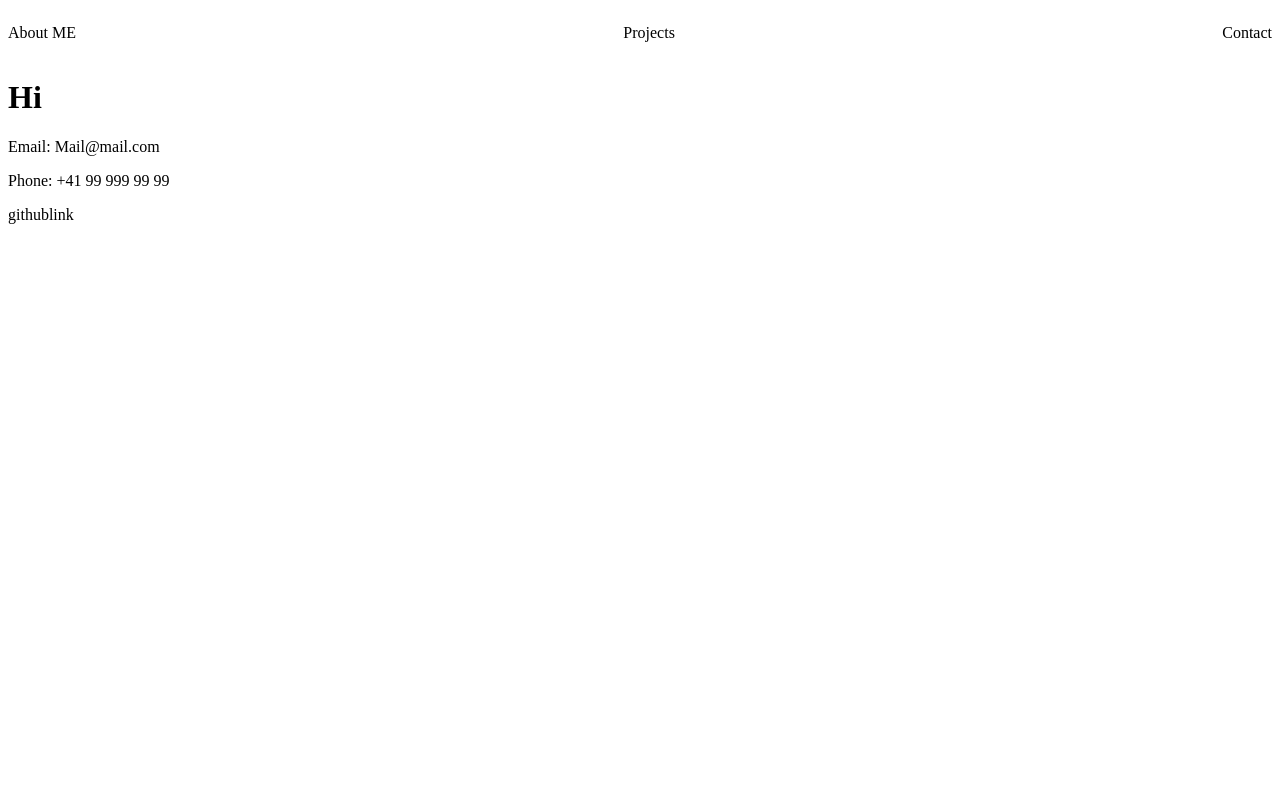
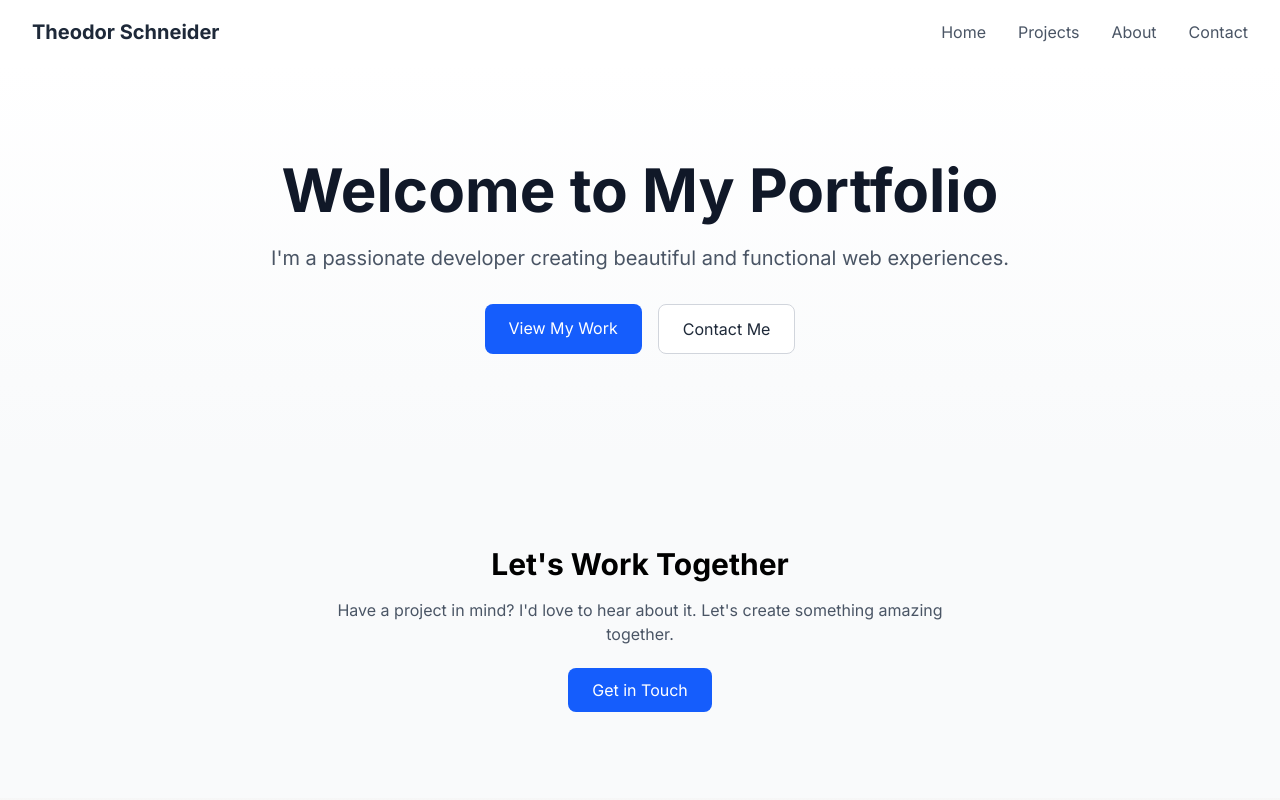
Before and after one commit to koskogo/portfolio, a Next.js app: page / in a window 1280 px wide. Shown: the top 800 px of the page. Built offline with nearby package versions, Linux system fonts and the light colour scheme.

Commit message:
teil fertig

```diff
--- /dev/null
+++ b/app/globals.css
@@ -0,0 +1,34 @@
+@import "tailwindcss";
+@tailwind base;
+@tailwind components;
+@tailwind utilities;
+
+:root {
+  --foreground-rgb: 0, 0, 0;
+  --background-start-rgb: 255, 255, 255;
+  --background-end-rgb: 245, 245, 245;
+}
+
+body {
+  color: rgb(var(--foreground-rgb));
+  background: linear-gradient(
+    to bottom,
+    rgb(var(--background-start-rgb)),
+    rgb(var(--background-end-rgb))
+  );
+  min-height: 100vh;
+}
+
+@layer components {
+  .container {
+    @apply max-w-7xl mx-auto px-4 sm:px-6 lg:px-8;
+  }
+
+  .btn-primary {
+    @apply px-6 py-3 bg-blue-600 text-white rounded-lg hover:bg-blue-700 transition-colors duration-200;
+  }
+
+  .section {
+    @apply py-16 md:py-24;
+  }
+}
--- a/app/layout.tsx
+++ b/app/layout.tsx
@@ -1,34 +1,67 @@
-export const metadata = {
-    title: 'Next.js',
-    description: 'Generated by Next.js',
+import type { Metadata } from 'next'
+import { Inter } from 'next/font/google'
+import './globals.css'
+import Link from 'next/link'
+
+const inter = Inter({ subsets: ['latin'] })
+
+export const metadata: Metadata = {
+    title: 'Your Portfolio',
+    description: 'Welcome to my professional portfolio showcasing my work and skills',
 }
 
 export default function RootLayout({
-                                       children,
-                                   }: {
+    children,
+}: {
     children: React.ReactNode
 }) {
     return (
         <html lang="en">
-        <head>
-        </head>
-        <body>
-        <header style={{
-            display: 'flex',
-            flexDirection: 'row',
-            justifyContent: 'space-between',
-            alignItems: 'center',
-        }}>
-            <p>About ME</p>
-            <p>Projects</p>
-            <p>Contact</p>
-        </header>
-        <main>{children}</main>
-        <footer>
-            <p>Email: Mail@mail.com</p>
-            <p>Phone: +41 99 999 99 99</p>
-            <p>githublink</p>
-        </footer>
+        <body className={inter.className}>
+            <nav className="bg-white shadow-sm">
+                <div className="container mx-auto">
+                    <div className="flex justify-between items-center h-16">
+                        <Link href="/" className="text-xl font-bold text-gray-800">
+                            Theodor Schneider
+                        </Link>
+                        <div className="hidden md:flex space-x-8">
+                            <Link href="/" className="text-gray-600 hover:text-gray-900">
+                                Home
+                            </Link>
+                            <Link href="/projects" className="text-gray-600 hover:text-gray-900">
+                                Projects
+                            </Link>
+                            <Link href="/about" className="text-gray-600 hover:text-gray-900">
+                                About
+                            </Link>
+                            <Link href="/contact" className="text-gray-600 hover:text-gray-900">
+                                Contact
+                            </Link>
+                        </div>
+                        <button className="md:hidden">
+                            <svg className="h-6 w-6" fill="none" viewBox="0 0 24 24" stroke="currentColor">
+                                <path strokeLinecap="round" strokeLinejoin="round" strokeWidth={2} d="M4 6h16M4 12h16M4 18h16" />
+                            </svg>
+                        </button>
+                    </div>
+                </div>
+            </nav>
+            <main>{children}</main>
+            <footer className="bg-gray-50 border-t">
+                <div className="container mx-auto py-8">
+                    <div className="flex flex-col md:flex-row justify-between items-center">
+                        <p className="text-gray-600">© 2024 Your Portfolio. All rights reserved.</p>
+                        <div className="flex space-x-6 mt-4 md:mt-0">
+                            <Link href="/impressum" className="text-gray-600 hover:text-gray-900">
+                                Impressum
+                            </Link>
+                            <Link href="/datenschutz" className="text-gray-600 hover:text-gray-900">
+                                Datenschutz
+                            </Link>
+                        </div>
+                    </div>
+                </div>
+            </footer>
         </body>
         </html>
     )
--- a/app/page.tsx
+++ b/app/page.tsx
@@ -1,3 +1,44 @@
-export default function Home(){
-    return <h1>Hi</h1>;
+import Link from 'next/link'
+
+export default function Home() {
+  return (
+    <div className="min-h-screen">
+      {/* Hero Section */}
+      <section className="section bg-gradient-to-b from-white to-gray-50">
+        <div className="container">
+          <div className="max-w-3xl mx-auto text-center">
+            <h1 className="text-4xl md:text-6xl font-bold text-gray-900 mb-6">
+              Welcome to My Portfolio
+            </h1>
+            <p className="text-xl text-gray-600 mb-8">
+              I'm a passionate developer creating beautiful and functional web experiences.
+            </p>
+            <div className="flex justify-center gap-4">
+              <Link href="/projects" className="btn-primary">
+                View My Work
+              </Link>
+              <Link href="/contact" className="px-6 py-3 bg-white text-gray-800 border border-gray-300 rounded-lg hover:bg-gray-50 transition-colors duration-200">
+                Contact Me
+              </Link>
+            </div>
+          </div>
+        </div>
+      </section>
+
+      {/* CTA Section */}
+      <section className="section bg-gray-50">
+        <div className="container">
+          <div className="max-w-2xl mx-auto text-center">
+            <h2 className="text-3xl font-bold mb-4">Let's Work Together</h2>
+            <p className="text-gray-600 mb-8">
+              Have a project in mind? I'd love to hear about it. Let's create something amazing together.
+            </p>
+            <Link href="/contact" className="btn-primary">
+              Get in Touch
+            </Link>
+          </div>
+        </div>
+      </section>
+    </div>
+  )
 }
```
Also changed, not shown: package.json (+4 -3 lines), tsconfig.json (added, +35 -0 lines), 1 other file (tests, documents, lock files or other folders).
